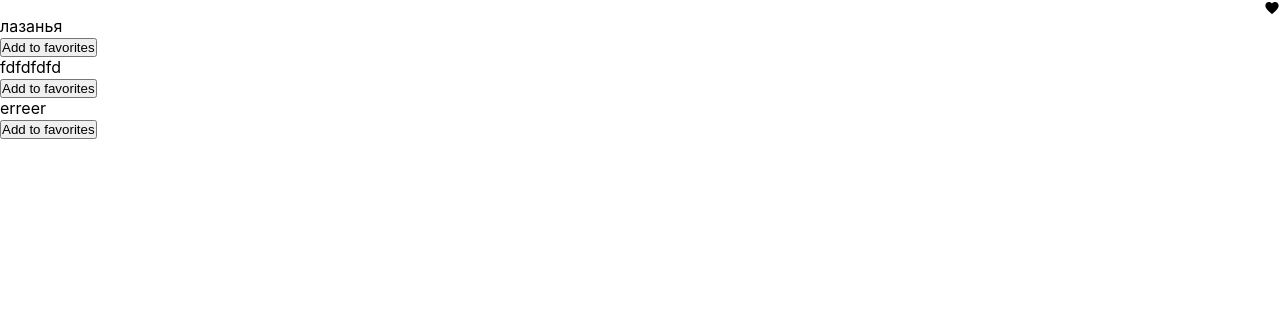
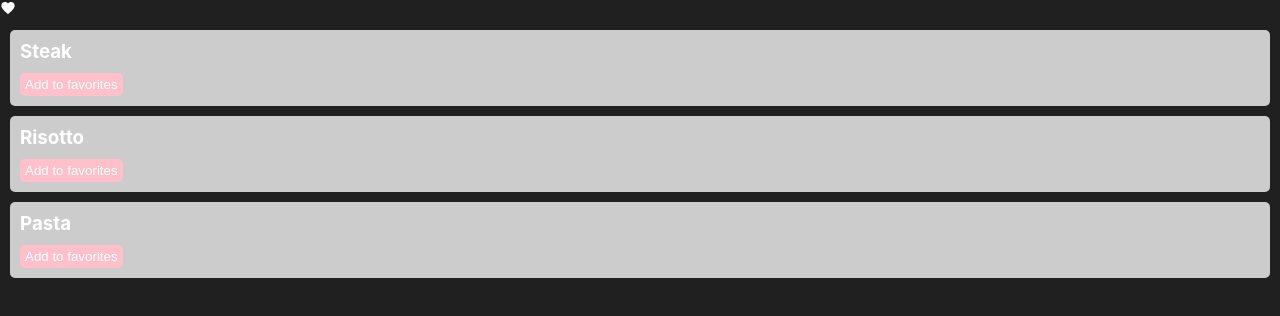
Before and after one commit to Bogdddan/testFrontReact, a React (Create React App) app: page /strengthbar in a window 1280 px wide. Shown: the top 316 px of the page. Built offline with nearby package versions, Linux system fonts and the light colour scheme.

Commit message:
upgrade product card

```diff
--- a/src/components/App.css
+++ b/src/components/App.css
@@ -3,3 +3,25 @@
     margin: 0;
     padding: 0;
 }
+
+body{
+    background-color: #202020;
+    font-size: 16px;
+    color: #fff;
+}
+
+button{
+    background-color: pink;
+    border: none;
+    outline: none;
+    color: white;
+    padding: 4px 5px;
+    border-radius: 5px;
+    margin-top: 5px;
+    cursor: pointer;
+    transition: background-color 0.4 ease-in-out;
+}
+
+button:hover{
+    background-color: #c77683;
+}
--- a/src/components/App.jsx
+++ b/src/components/App.jsx
@@ -21,19 +21,19 @@ function App() {
         <FavoriteList
           recipe={{
             id: 1,
-            name: 'лазанья',
+            name: 'Steak',
           }}
         />
         <FavoriteList
           recipe={{
             id: 2,
-            name: 'fdfdfdfd',
+            name: 'Risotto',
           }}
         />
         <FavoriteList
           recipe={{
             id: 3,
-            name: 'erreer',
+            name: 'Pasta',
           }}
         />
       </section>
--- a/src/components/Header/Header.module.css
+++ b/src/components/Header/Header.module.css
@@ -1,4 +1,4 @@
-.header{
+/* .header{
     display: flex;
     justify-content: end;
-}
+} */
--- a/src/pages/FavoriteList/FavoriteList.jsx
+++ b/src/pages/FavoriteList/FavoriteList.jsx
@@ -1,6 +1,7 @@
 import { useActions } from "hooks/useActions";
 import React from "react";
 import { useSelector } from "react-redux";
+import css from './FavoriteList.module.css';
 // import { actions } from "store/favorites/favoritesSlice";
 
 function FavoriteList({recipe}) {
@@ -13,8 +14,8 @@ function FavoriteList({recipe}) {
   console.log(favorites);
   return (
     <>
-    <div>
-        <p>{recipe.name}</p>
+    <div className={css.item}>
+        <h3>{recipe.name}</h3>
         <button onClick={() =>
           toggleFavorites(recipe)}>
             {isExist ? 'Remove from' : 'Add to'} favorites
--- /dev/null
+++ b/src/pages/FavoriteList/FavoriteList.module.css
@@ -0,0 +1,10 @@
+.item{
+    background-color: #ccc;
+    border-radius: 5px;
+    margin: 10px;
+    padding: 10px;
+}
+
+.item h3{
+    margin-bottom: 5px;
+}
```
